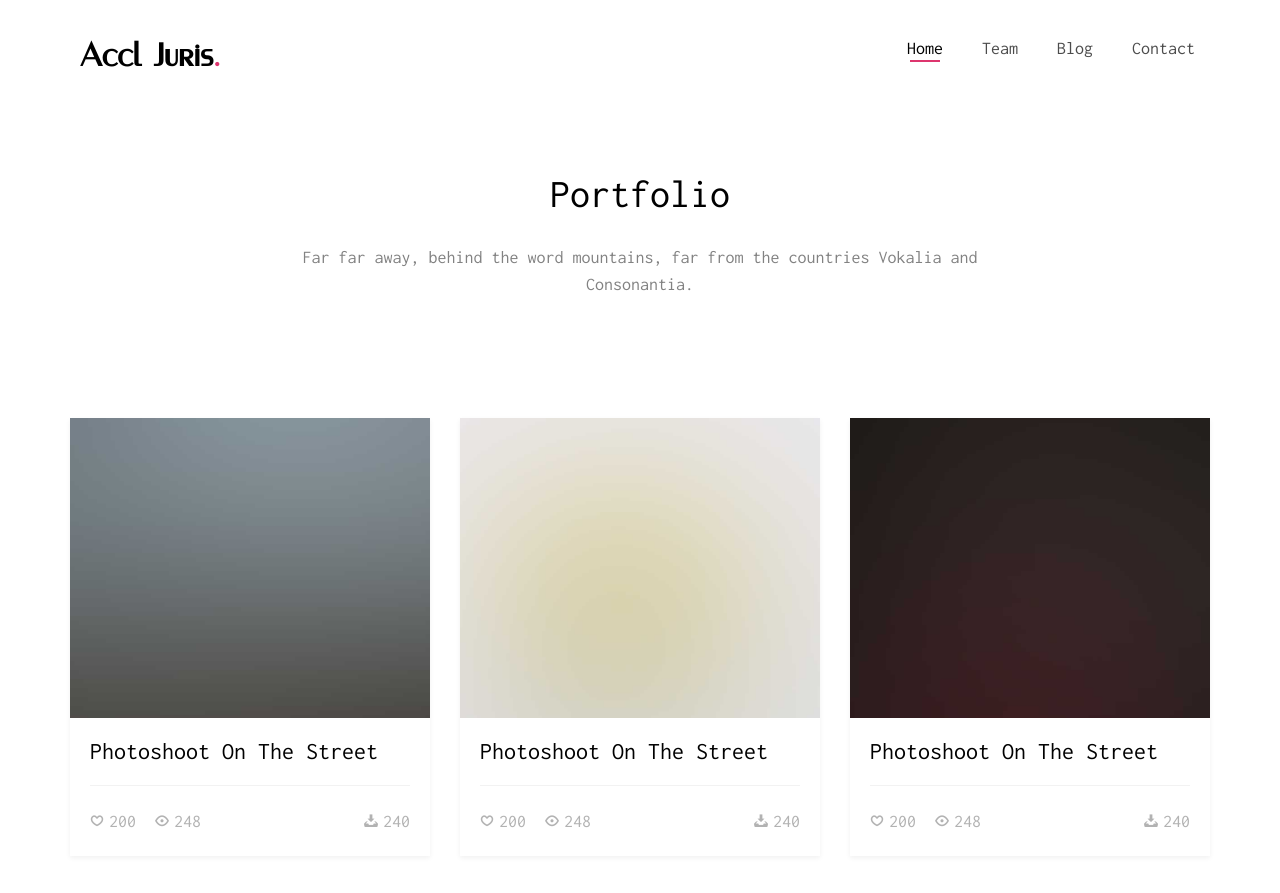
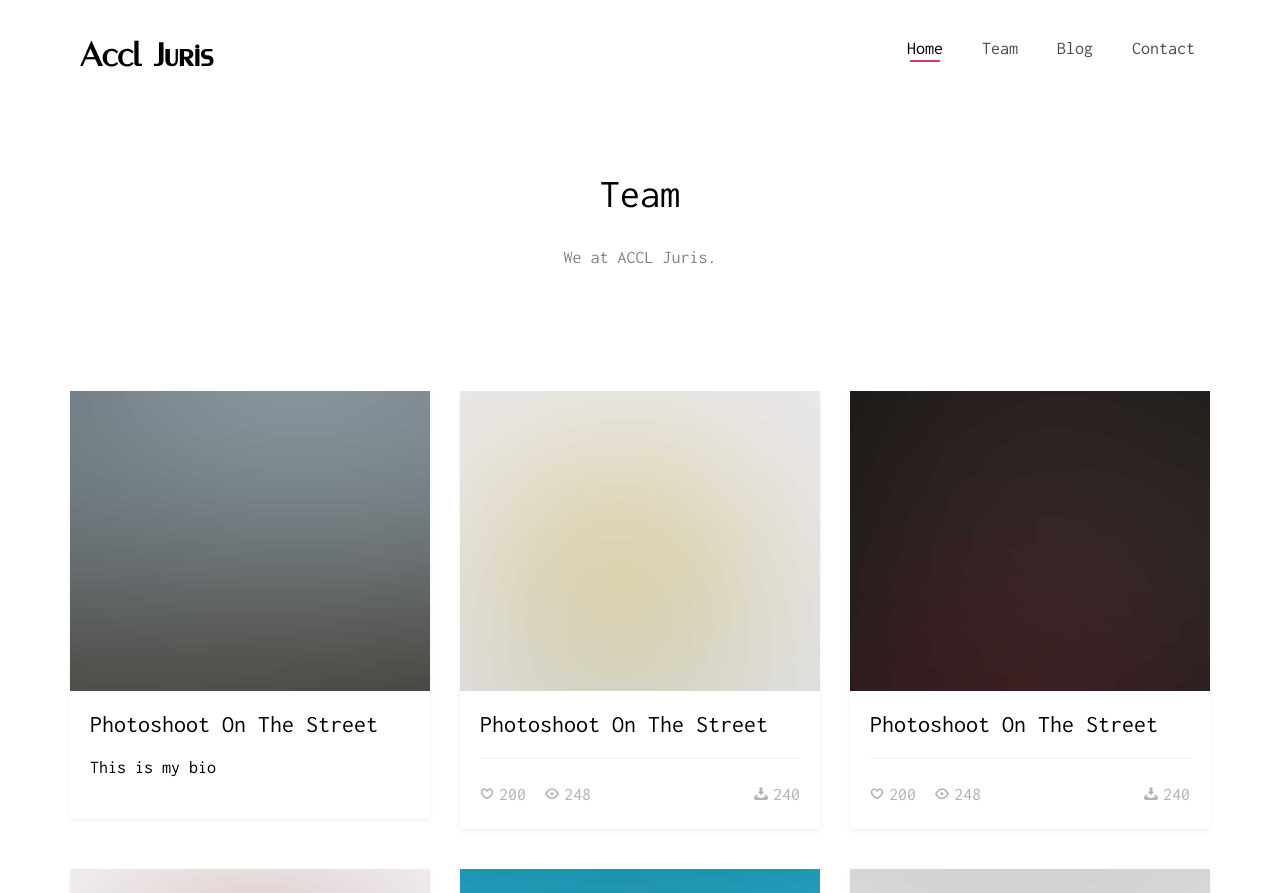
Before and after one commit to ishasharmadev/AcclJuris, a plain HTML site: page team.html in a window 1280 px wide. Shown: the top 893 px of the page. Drawn offline with Linux system fonts and the light colour scheme; files whose address does not match are found by name.

Commit message:
Removing the logo span

```diff
--- a/team.html
+++ b/team.html
@@ -54,7 +54,7 @@
 			<div class="container">
 				<div class="row">
 					<div class="col-xs-2">
-						<div id="fh5co-logo"><a href="index.html">Accl Juris<span>.</span></a></div>
+						<div id="fh5co-logo"><a href="index.html">Accl Juris</a></div>
 					</div>
 					<div class="col-xs-10 text-right menu-1">
 						<ul>
@@ -73,8 +73,8 @@
 		<div class="container">
 			<div class="row animate-box">
 				<div class="col-md-8 col-md-offset-2 text-center fh5co-heading">
-					<h2>Portfolio</h2>
-					<p>Far far away, behind the word mountains, far from the countries Vokalia and Consonantia.</p>
+					<h2>Team</h2>
+					<p>We at ACCL Juris.</p>
 				</div>
 			</div>
 			<div class="row">
@@ -84,11 +84,7 @@
 							<div class="portfolio-entry" style="background-image: url(images/portfolio-1.jpg);"></div>
 							<div class="portfolio-text">
 								<h3>Photoshoot On The Street</h3>
-								<ul class="stuff">
-									<li><i class="icon-heart2"></i>200</li>
-									<li><i class="icon-eye2"></i>248</li>
-									<li><i class="icon-download3"></i>240</li>
-								</ul>
+								<h4>This is my bio</h4>
 							</div>
 						</a>
 					</div>
```
Also changed, not shown: about.html (+1 -1 lines), blog.html (+1 -1 lines), contact.html (+1 -1 lines), index.html (+1 -1 lines).
